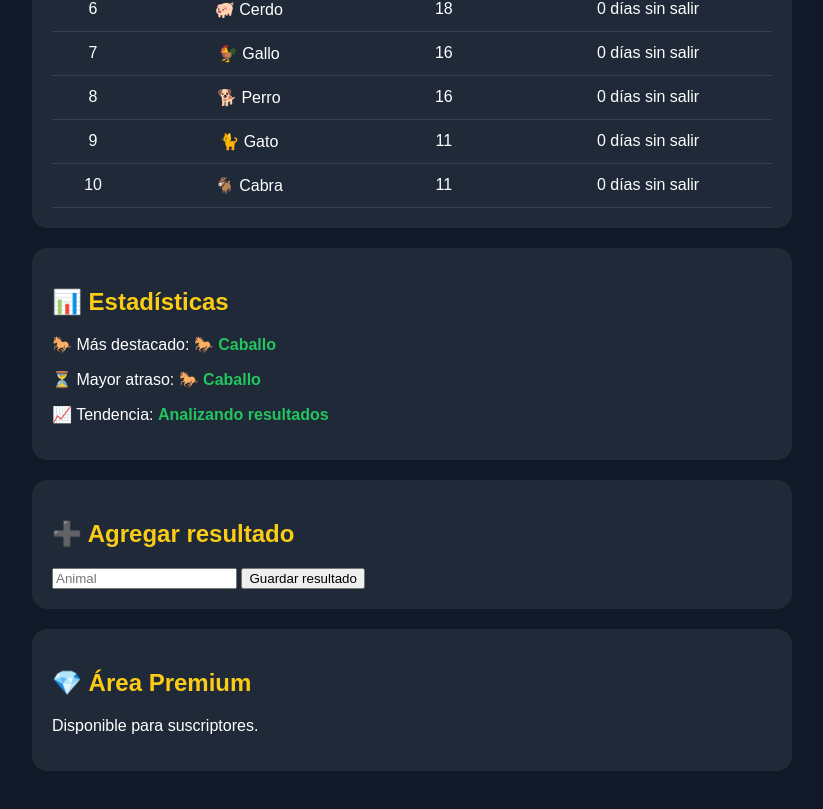
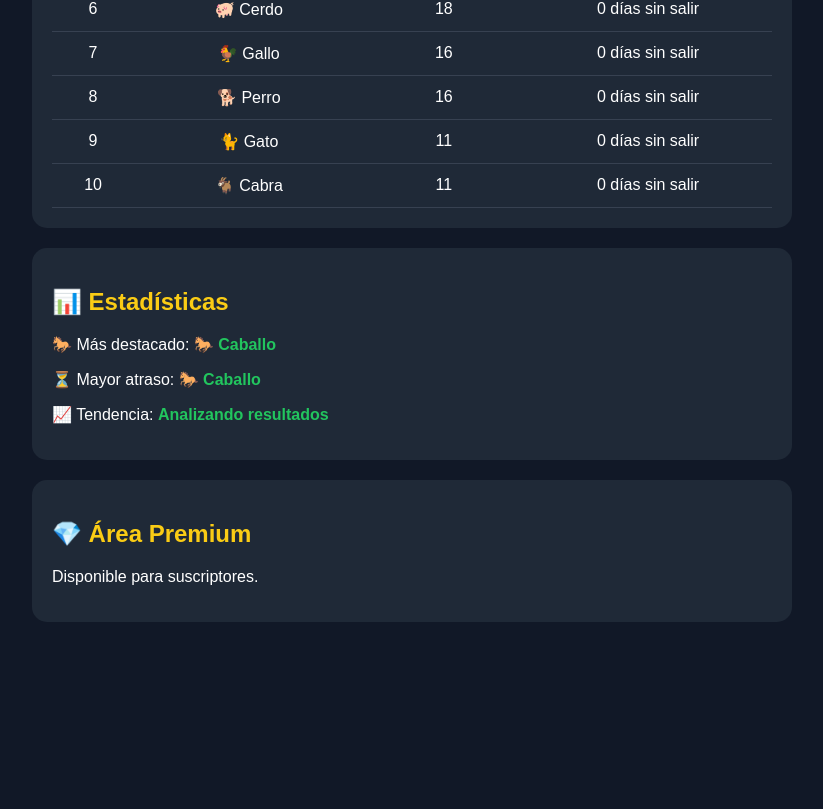
Before and after one commit to neomargh-pixel/xtreme-predictor, a plain HTML site: page index.html in a window 1280 px wide. Shown: the part 683-1492 px from the top of the page, without its empty margins (228-1051 px from the left). After the commit the page ends 1345 px from the top, so only its background shows below. Drawn offline with Linux system fonts and the light colour scheme.

Commit message:
Update index.html

```diff
--- a/index.html
+++ b/index.html
@@ -43,15 +43,7 @@
 <p>📈 Tendencia: <span id="tendencia">-</span></p>
 
 </div>
-<div class="card">
 
-<h2>➕ Agregar resultado</h2>
-
-<input id="nuevoAnimal" placeholder="Animal">
-
-<button onclick="agregarResultado()">Guardar resultado</button>
-
-</div>
 <div class="card">
 <h2>💎 Área Premium</h2>
 <p>Disponible para suscriptores.</p>
```
